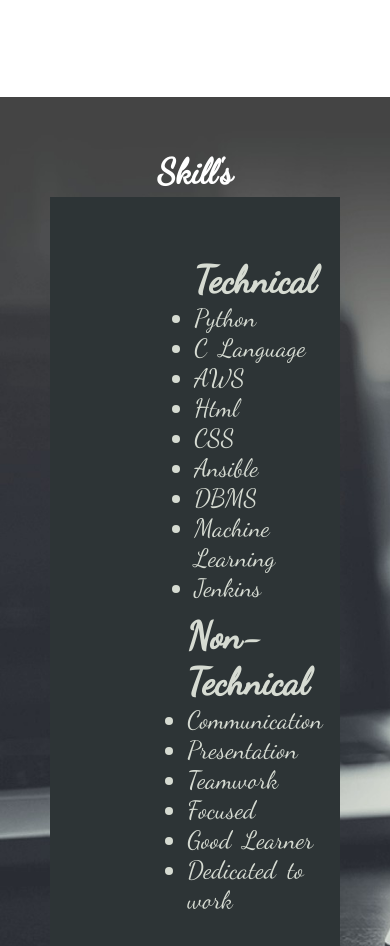
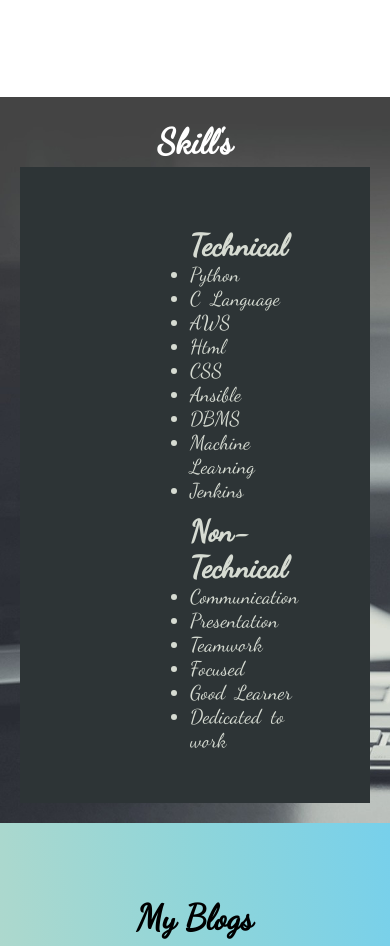
Before and after one commit to Roshni-Patil/Portfolio, a plain HTML site: page index.html in a window 390 px wide. Shown: the part 1994-2940 px from the top of the page. Drawn offline with nearby package versions, Linux system fonts and the light colour scheme.

Commit message:
minor changes (responsive)

```diff
--- a/css/style.css
+++ b/css/style.css
@@ -360,6 +360,10 @@
         flex-basis: 100%;
 
     }
+    .skills{
+        padding: 20px;
+        font-size: 20px;
+    }
     .skills-right-col{
         flex-basis: 100%;
         /* text-align: jutify;  */
```
